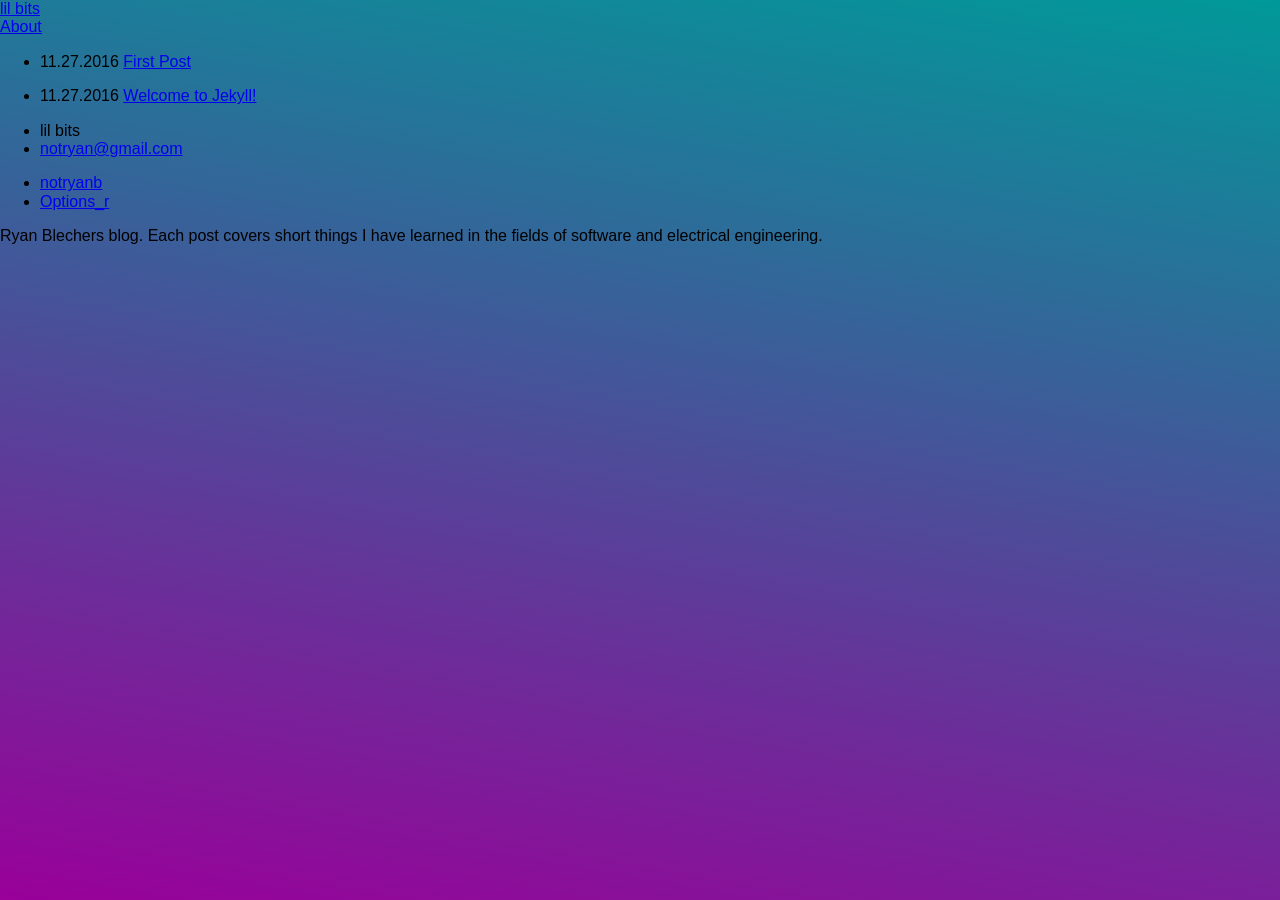
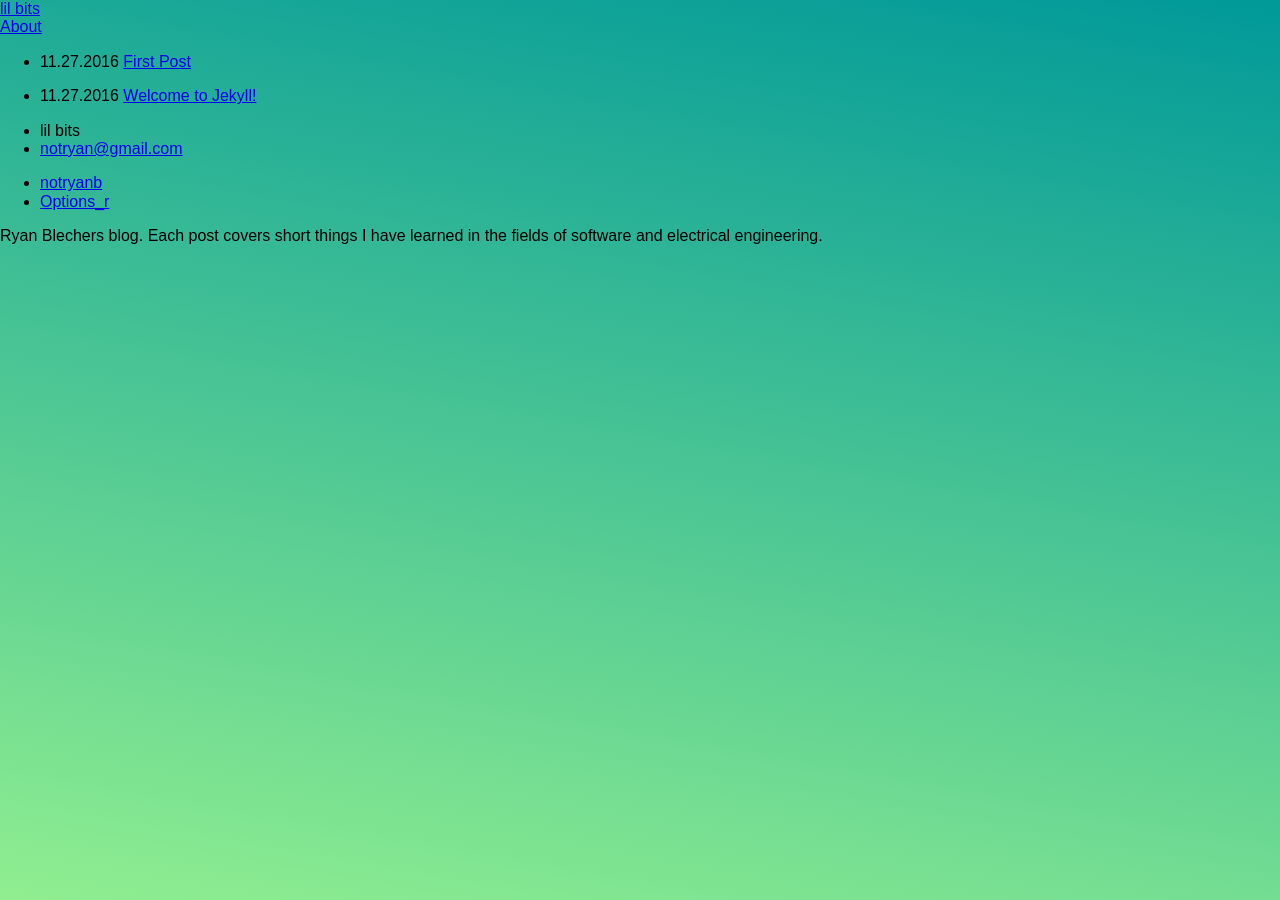
Before and after one commit to notryanb/notryanb.github.io, a Jekyll site: the page built from index.html, in a window 1280 px wide. Built offline with Jekyll 4.4.1, drawn with Linux system fonts in a browser that asks for light colours.

Commit message:
start new layout

```diff
--- a/_sass/_layout.scss
+++ b/_sass/_layout.scss
@@ -11,12 +11,12 @@ body {
   font-family: sans-serif;
   background-attachment: fixed;
   -webkit-font-smoothing: antialiased;
-  background-image: -webkit-linear-gradient(260deg, #099 0%, #990099 100%);
-  background-image: linear-gradient(-170deg, #099 0%, #990099 100%);
+  background-image: -webkit-linear-gradient(260deg, #099 0%, #90EE90 100%);
+  background-image: linear-gradient(-170deg, #099 0%, #90EE90 100%);
 }
 body:before {
-  background-image: -webkit-linear-gradient(260deg, #099 0%, #990099 100%);
-  background-image: linear-gradient(-170deg, #099 0%, #990099 100%);
+  background-image: -webkit-linear-gradient(260deg, #099 0%, #90EE90 100%);
+  background-image: linear-gradient(-170deg, #099 0%, #90EE90 100%);
   content: '';
   display: block;
   position: fixed;
```
